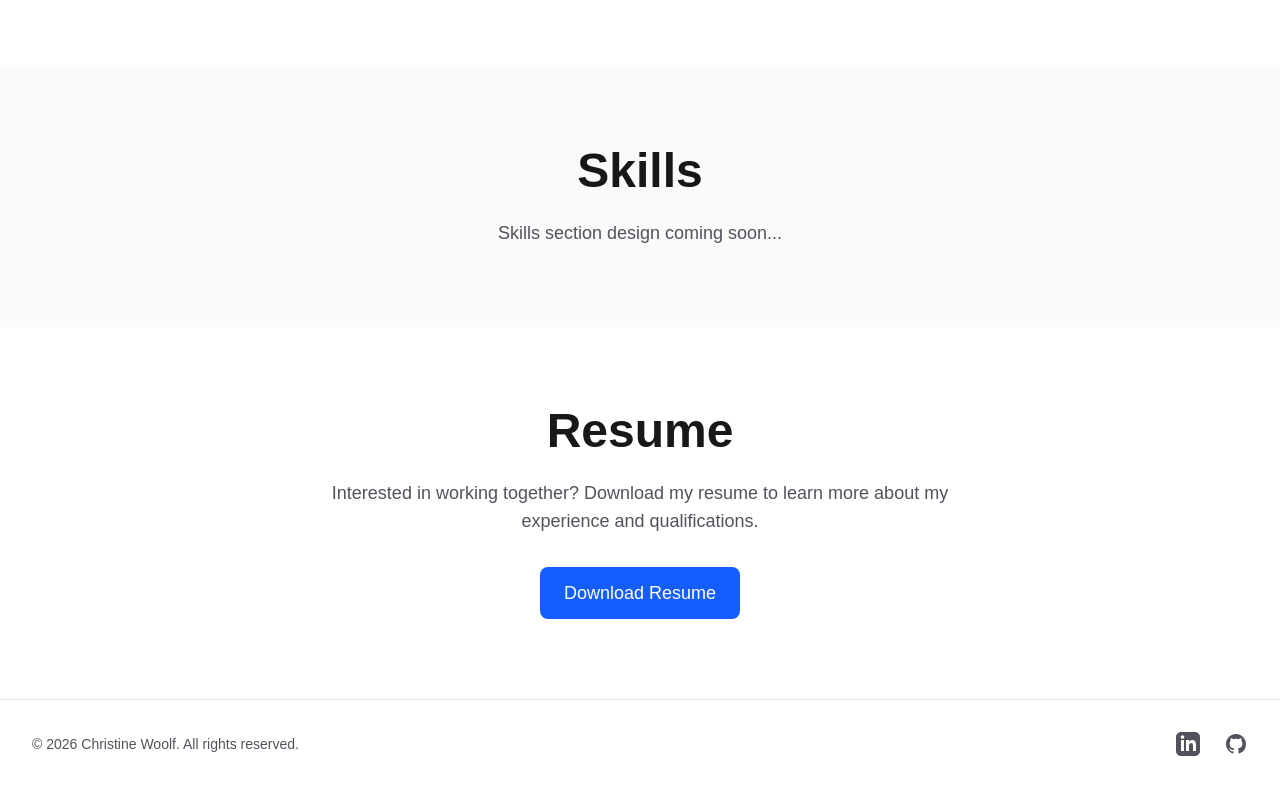
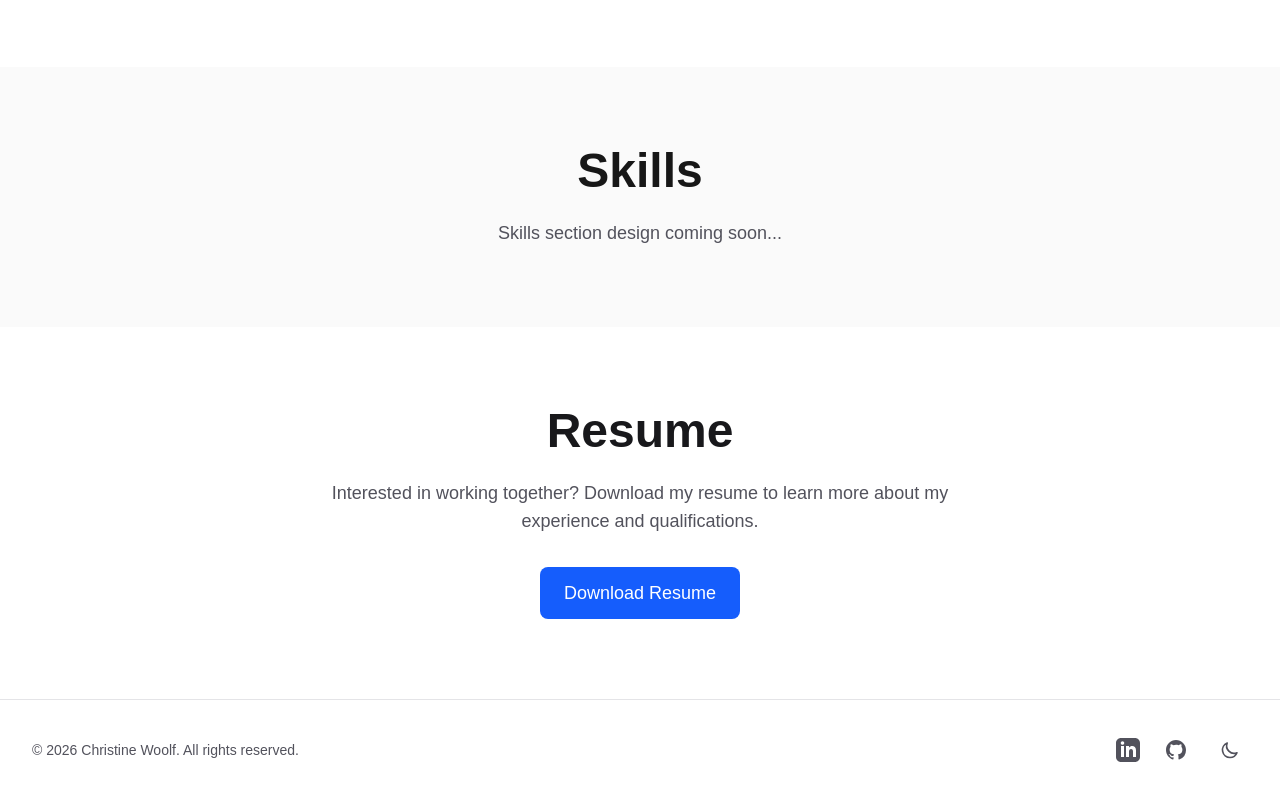
Before and after one commit to ciciwoolf/portfolio-2026, a Next.js app: page / in a window 1280 px wide. Shown: the part 1433-2233 px from the top of the page. Built offline with nearby package versions, Linux system fonts and the light colour scheme.

Commit message:
feat(theme): add dark/light theme toggle in footer with localStorage persistence

```diff
--- a/app/layout.tsx
+++ b/app/layout.tsx
@@ -2,6 +2,7 @@ import type { Metadata } from "next";
 import { Inter } from "next/font/google";
 import "./globals.css";
 import siteConfig from "@/content/site-config.json";
+import { ThemeProvider } from "@/components/theme/ThemeProvider";
 
 const inter = Inter({
   subsets: ["latin"],
@@ -31,9 +32,9 @@ export default function RootLayout({
   children: React.ReactNode;
 }) {
   return (
-    <html lang="en" className={inter.variable}>
+    <html lang="en" className={inter.variable} suppressHydrationWarning>
       <body className="min-h-screen bg-zinc-50 dark:bg-zinc-900 text-zinc-900 dark:text-zinc-50 antialiased">
-        {children}
+        <ThemeProvider>{children}</ThemeProvider>
       </body>
     </html>
   );
--- a/components/layout/Footer.tsx
+++ b/components/layout/Footer.tsx
@@ -1,7 +1,11 @@
+'use client'
+
 import siteConfig from '@/content/site-config.json'
+import { useTheme } from '@/components/theme/ThemeProvider'
 
 export default function Footer() {
   const currentYear = new Date().getFullYear()
+  const { theme, toggleTheme } = useTheme()
 
   return (
     <footer className="bg-white dark:bg-zinc-900 border-t border-zinc-200 dark:border-zinc-800 py-8">
@@ -12,7 +16,7 @@ export default function Footer() {
             &copy; {currentYear} {siteConfig.personal.name}. {siteConfig.footer.copyright}
           </p>
 
-          {/* Social Links */}
+          {/* Social Links & Theme Toggle */}
           <div className="flex items-center space-x-6">
             {siteConfig.social.linkedin && (
               <a
@@ -54,6 +58,39 @@ export default function Footer() {
               </svg>
               </a>
             )}
+
+            {/* Theme Toggle */}
+            <button
+              onClick={toggleTheme}
+              className="p-2 rounded-md text-zinc-600 dark:text-zinc-400 hover:bg-zinc-100 dark:hover:bg-zinc-800 transition-colors"
+              aria-label="Toggle theme"
+            >
+              {theme === 'light' ? (
+                <svg
+                  className="h-5 w-5"
+                  fill="none"
+                  strokeLinecap="round"
+                  strokeLinejoin="round"
+                  strokeWidth="2"
+                  viewBox="0 0 24 24"
+                  stroke="currentColor"
+                >
+                  <path d="M20.354 15.354A9 9 0 018.646 3.646 9.003 9.003 0 0012 21a9.003 9.003 0 008.354-5.646z" />
+                </svg>
+              ) : (
+                <svg
+                  className="h-5 w-5"
+                  fill="none"
+                  strokeLinecap="round"
+                  strokeLinejoin="round"
+                  strokeWidth="2"
+                  viewBox="0 0 24 24"
+                  stroke="currentColor"
+                >
+                  <path d="M12 3v1m0 16v1m9-9h-1M4 12H3m15.364 6.364l-.707-.707M6.343 6.343l-.707-.707m12.728 0l-.707.707M6.343 17.657l-.707.707M16 12a4 4 0 11-8 0 4 4 0 018 0z" />
+                </svg>
+              )}
+            </button>
           </div>
         </div>
       </div>
--- /dev/null
+++ b/components/theme/ThemeProvider.tsx
@@ -0,0 +1,59 @@
+'use client'
+
+import { createContext, useContext, useEffect, useState } from 'react'
+
+type Theme = 'light' | 'dark'
+
+interface ThemeContextType {
+  theme: Theme
+  toggleTheme: () => void
+}
+
+const ThemeContext = createContext<ThemeContextType | undefined>(undefined)
+
+export function ThemeProvider({ children }: { children: React.ReactNode }) {
+  const [theme, setTheme] = useState<Theme>('light')
+  const [mounted, setMounted] = useState(false)
+
+  useEffect(() => {
+    setMounted(true)
+    // Check localStorage first, then system preference
+    const stored = localStorage.getItem('theme') as Theme | null
+    if (stored) {
+      setTheme(stored)
+      document.documentElement.classList.toggle('dark', stored === 'dark')
+    } else {
+      const isDark = window.matchMedia('(prefers-color-scheme: dark)').matches
+      const systemTheme = isDark ? 'dark' : 'light'
+      setTheme(systemTheme)
+      document.documentElement.classList.toggle('dark', isDark)
+    }
+  }, [])
+
+  const toggleTheme = () => {
+    const newTheme = theme === 'light' ? 'dark' : 'light'
+    setTheme(newTheme)
+    localStorage.setItem('theme', newTheme)
+    document.documentElement.classList.toggle('dark', newTheme === 'dark')
+  }
+
+  // Prevent hydration mismatch
+  if (!mounted) {
+    return <>{children}</>
+  }
+
+  return (
+    <ThemeContext.Provider value={{ theme, toggleTheme }}>
+      {children}
+    </ThemeContext.Provider>
+  )
+}
+
+export function useTheme() {
+  const context = useContext(ThemeContext)
+  if (context === undefined) {
+    // Return default values for SSR
+    return { theme: 'light' as Theme, toggleTheme: () => {} }
+  }
+  return context
+}
```
